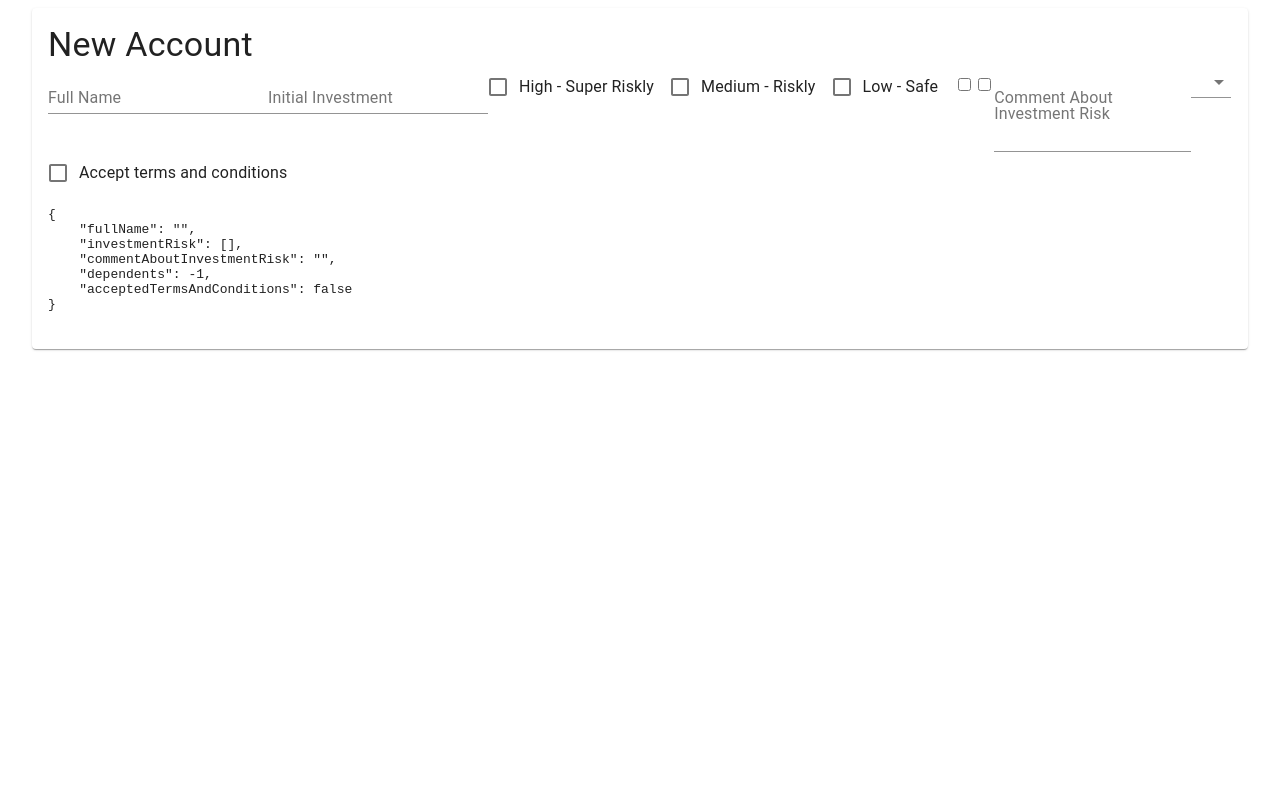
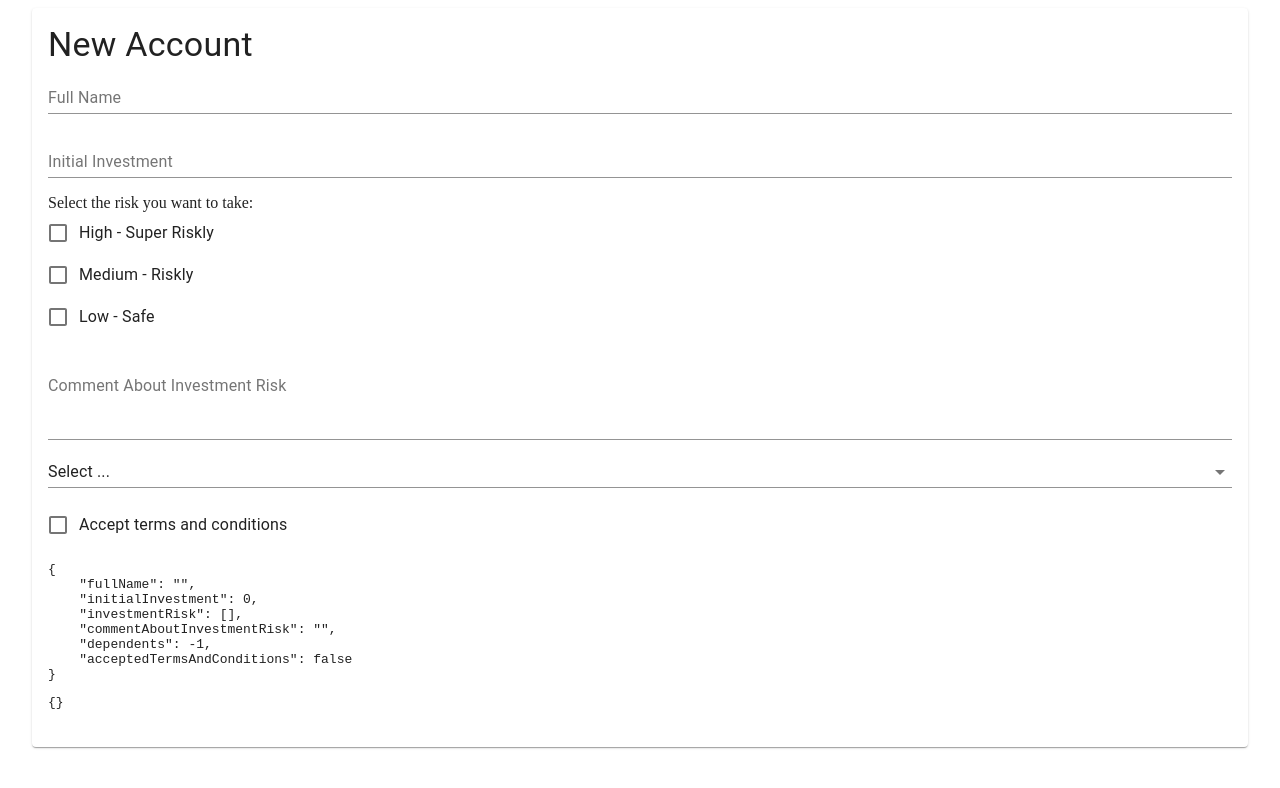
Before and after one commit to felixnguon/my-react, a React (Create React App) app: page / in a window 1280 px wide. Shown: the top 788 px of the page. Built offline with nearby package versions, Linux system fonts and the light colour scheme.

Commit message:
Authenticate with Yup
Authenticate with Yup & use ErrorMessage to show the error

```diff
--- a/package.json
+++ b/package.json
@@ -12,6 +12,7 @@
     "@types/node": "^12.0.0",
     "@types/react": "^16.9.0",
     "@types/react-dom": "^16.9.0",
+    "@types/yup": "^0.26.28",
     "formik": "^2.1.4",
     "react": "^16.13.1",
     "react-dom": "^16.13.1",
@@ -39,5 +40,8 @@
       "last 1 firefox version",
       "last 1 safari version"
     ]
+  },
+  "devDependencies": {
+    "@types/yup": "^0.26.34"
   }
 }
--- a/src/FormDemo.tsx
+++ b/src/FormDemo.tsx
@@ -1,19 +1,14 @@
 import React from "react";
-import { Form, Formik, Field, useField } from "formik";
+import { Form, Formik, Field, useField, ErrorMessage } from "formik";
 import { Box, Button, Card, CardContent, Checkbox, CheckboxProps, FormControlLabel, FormGroup, MenuItem, TextField, Typography } from "@material-ui/core";
 import { InvestmentDetails } from "./InvestmentDetails";
-
-/**
- * 1. Pass initialValues
- */
-
-
+import { array, boolean, mixed, number, object, string } from 'yup';
  /**
  * initialValues
  */
 const initialValues: InvestmentDetails = {
     fullName: '',
-    initialInvestment: undefined,
+    initialInvestment: 0,
     investmentRisk: [],
     commentAboutInvestmentRisk: '',
     dependents: -1,
@@ -26,20 +21,49 @@ export function FormDemo() {
             <CardContent>
                 <Typography variant="h4">New Account</Typography>
 
-                <Formik initialValues={initialValues} onSubmit={() => {}}>
-                    {({values}) => (
+                <Formik
+                validationSchema={
+                    object({
+                      fullName: string().required('Your name is mandatory!!!').min(2).max(100),
+                      initialInvestment: number().required().min(100),
+                      dependents: number().required().min(0).max(5),
+                      acceptedTermsAndConditions: boolean().oneOf([true]),
+                      investmentRisk: array(string().oneOf(['High', 'Medium', 'Low'])).min(1),
+                      commentAboutInvestmentRisk: mixed().when('investmentRisk', {
+                        is: (investmentRisk: string[]) => investmentRisk.find(ir => ir === 'High') ,
+                        then: string().required().min(20).max(100),
+                        otherwise: string().min(20).max(100)
+                      })
+                    })
+                  }
+                initialValues={initialValues} onSubmit={() => {}}>
+                    {({values, errors, touched}) => (
                         <Form>
-                            <Field name="fullName"  as={TextField} label="Full Name"/>
+                           <Box marginBottom={2}>
+                                <FormGroup>
+                                    <Field name="fullName" as={TextField} label="Full Name" />
+                                    <ErrorMessage name="fullName" />
+                                    {/* {touched.fullName && errors.fullName ? errors.fullName : null} */}
+                                </FormGroup>
+                            </Box>
+                            <Box marginBottom={2}>
+                                <FormGroup>
                                     <Field name="initialinvestment" type="number"  as={TextField}
                     label="Initial Investment"/>
-
+                                </FormGroup>
+                            </Box>
+                            <Box marginBottom={2}>
+                                <label>Select the risk you want to take:</label>
+                                <FormGroup>
                                     <MyCheckbox name="investmentRisk" value="High" label="High - Super Riskly" />
                                     <MyCheckbox name="investmentRisk" value="Medium" label="Medium - Riskly" />
                                     <MyCheckbox name="investmentRisk" value="Low" label="Low - Safe" />
+                                    <ErrorMessage name="initialInvestment" />
+                                </FormGroup>
+                            </Box>
 
-                            <Field name="investmentRisk" value="Medium" type="checkbox" />
-                            <Field name="investmentRisk" value="Low" type="checkbox" />
-
+                            <Box marginBottom={2}>
+                                <FormGroup>
                                         <Field
                                             name="commentAboutInvestmentRisk"
                                             as={TextField}
@@ -48,7 +72,12 @@ export function FormDemo() {
                                             rowsMax={10}
                                             label="Comment About Investment Risk"
                                         />
-                            <Field name="commentAboutInvesmentRisk" as={TextField}
+                                <ErrorMessage name="commentAboutInvestmentRisk" />
+                                </FormGroup>
+                            </Box>
+                            <Box marginBottom={2}>
+                                <FormGroup>
+                                    <Field name="dependents" as={TextField}
                                         select>
                                         <MenuItem value={-1}>Select ...</MenuItem>
                                         <MenuItem value={0}>0</MenuItem>
@@ -58,11 +87,19 @@ export function FormDemo() {
                                         <MenuItem value={4}>4</MenuItem>
                                         <MenuItem value={5}>5</MenuItem>
                                     </Field>
+                                    <ErrorMessage name="dependents" />
+                                </FormGroup>
+                            </Box>
+
+                            <Box marginBottom={2}>
+                                <FormGroup>
                                     <MyCheckbox name="acceptedTermsAndConditions" label="Accept terms and conditions" />
-
+                                    <ErrorMessage name="acceptedTermsAndConditions" />
+                                </FormGroup>
+                            </Box>
                             {/* Too see current values of the form */}
                             <pre>{JSON.stringify(values, null, 4)}</pre>
-                            {/* <pre>{JSON.stringify(errors, null, 4)}</pre> */}
+                            <pre>{JSON.stringify(errors, null, 4)}</pre>
 
                         </Form>
                     )}
```
Lines whose indentation alone changed are shown as unchanged.
